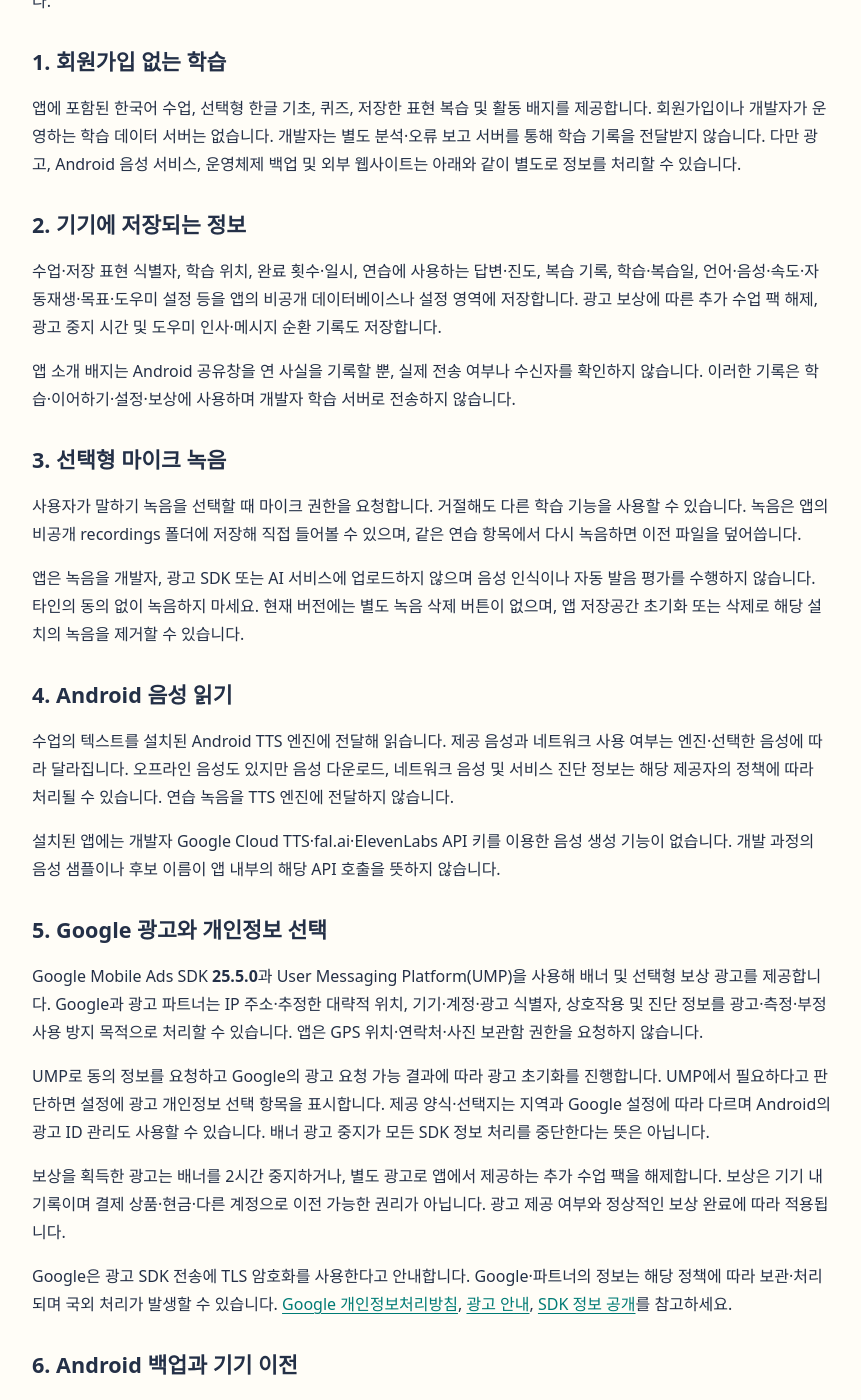
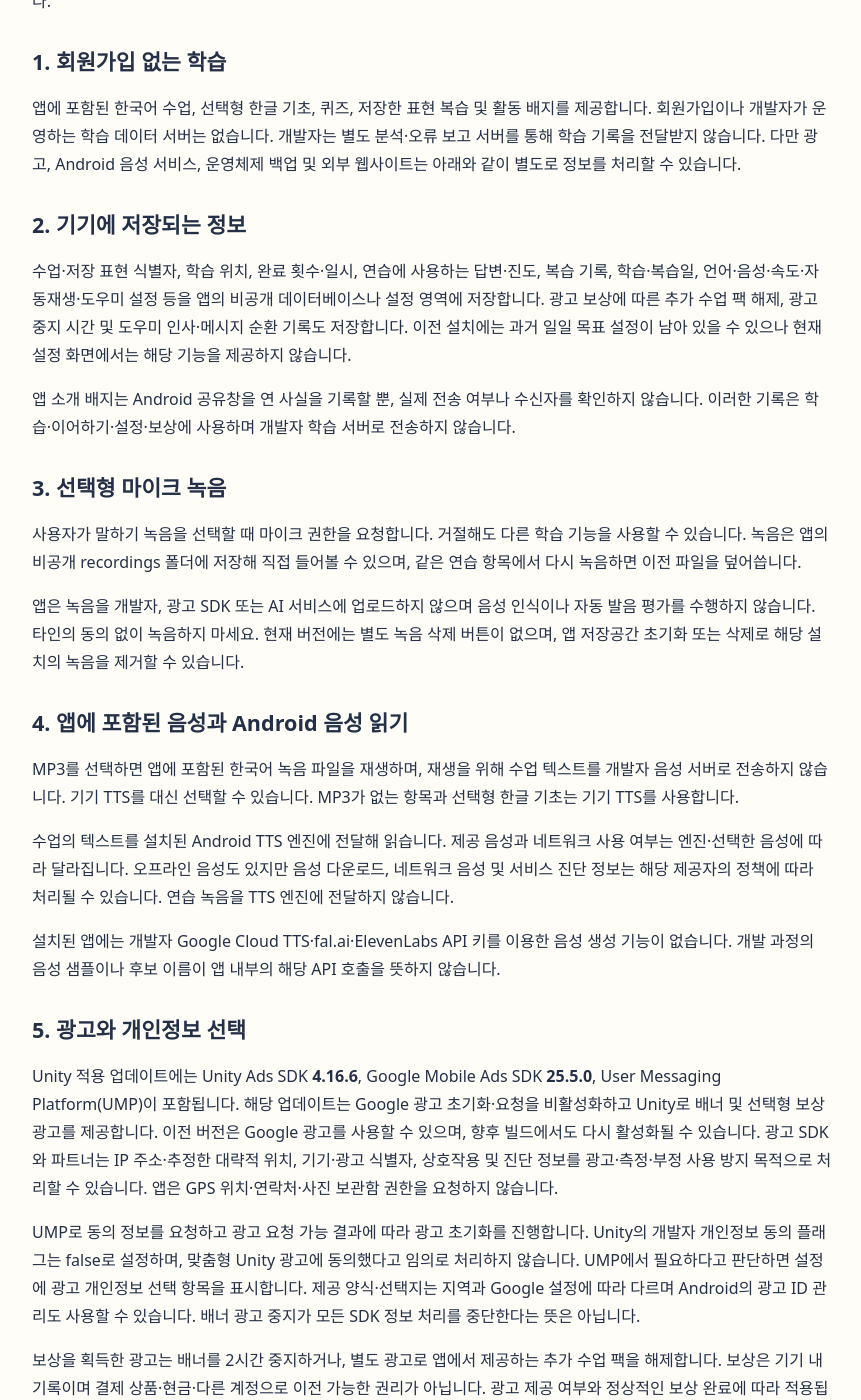
Before and after one commit to Minor-Orbit/medical-chinese-legal, a Jekyll site: the page built from workplace-korean/privacy/ko/index.md, in a window 1280 px wide and 1400 px high, scrolled down 349 px. Shown: the whole window, without its empty margins (208-1069 px from the left). Built offline with Jekyll 4.4.1, drawn with Linux system fonts in a browser that asks for light colours; some of the changed text lies outside the part shown.

Commit message:
Update Workplace Korean privacy for Unity ads and bundled audio

```diff
--- a/workplace-korean/privacy/ko/index.md
+++ b/workplace-korean/privacy/ko/index.md
@@ -15,7 +15,7 @@ lang: ko
 
 ## 2. 기기에 저장되는 정보
 
-수업·저장 표현 식별자, 학습 위치, 완료 횟수·일시, 연습에 사용하는 답변·진도, 복습 기록, 학습·복습일, 언어·음성·속도·자동재생·목표·도우미 설정 등을 앱의 비공개 데이터베이스나 설정 영역에 저장합니다. 광고 보상에 따른 추가 수업 팩 해제, 광고 중지 시간 및 도우미 인사·메시지 순환 기록도 저장합니다.
+수업·저장 표현 식별자, 학습 위치, 완료 횟수·일시, 연습에 사용하는 답변·진도, 복습 기록, 학습·복습일, 언어·음성·속도·자동재생·도우미 설정 등을 앱의 비공개 데이터베이스나 설정 영역에 저장합니다. 광고 보상에 따른 추가 수업 팩 해제, 광고 중지 시간 및 도우미 인사·메시지 순환 기록도 저장합니다. 이전 설치에는 과거 일일 목표 설정이 남아 있을 수 있으나 현재 설정 화면에서는 해당 기능을 제공하지 않습니다.
 
 앱 소개 배지는 Android 공유창을 연 사실을 기록할 뿐, 실제 전송 여부나 수신자를 확인하지 않습니다. 이러한 기록은 학습·이어하기·설정·보상에 사용하며 개발자 학습 서버로 전송하지 않습니다.
 
@@ -25,21 +25,27 @@ lang: ko
 
 앱은 녹음을 개발자, 광고 SDK 또는 AI 서비스에 업로드하지 않으며 음성 인식이나 자동 발음 평가를 수행하지 않습니다. 타인의 동의 없이 녹음하지 마세요. 현재 버전에는 별도 녹음 삭제 버튼이 없으며, 앱 저장공간 초기화 또는 삭제로 해당 설치의 녹음을 제거할 수 있습니다.
 
-## 4. Android 음성 읽기
+## 4. 앱에 포함된 음성과 Android 음성 읽기
+
+MP3를 선택하면 앱에 포함된 한국어 녹음 파일을 재생하며, 재생을 위해 수업 텍스트를 개발자 음성 서버로 전송하지 않습니다. 기기 TTS를 대신 선택할 수 있습니다. MP3가 없는 항목과 선택형 한글 기초는 기기 TTS를 사용합니다.
 
 수업의 텍스트를 설치된 Android TTS 엔진에 전달해 읽습니다. 제공 음성과 네트워크 사용 여부는 엔진·선택한 음성에 따라 달라집니다. 오프라인 음성도 있지만 음성 다운로드, 네트워크 음성 및 서비스 진단 정보는 해당 제공자의 정책에 따라 처리될 수 있습니다. 연습 녹음을 TTS 엔진에 전달하지 않습니다.
 
 설치된 앱에는 개발자 Google Cloud TTS·fal.ai·ElevenLabs API 키를 이용한 음성 생성 기능이 없습니다. 개발 과정의 음성 샘플이나 후보 이름이 앱 내부의 해당 API 호출을 뜻하지 않습니다.
 
-## 5. Google 광고와 개인정보 선택
+## 5. 광고와 개인정보 선택
 
-Google Mobile Ads SDK **25.5.0**과 User Messaging Platform(UMP)을 사용해 배너 및 선택형 보상 광고를 제공합니다. Google과 광고 파트너는 IP 주소·추정한 대략적 위치, 기기·계정·광고 식별자, 상호작용 및 진단 정보를 광고·측정·부정 사용 방지 목적으로 처리할 수 있습니다. 앱은 GPS 위치·연락처·사진 보관함 권한을 요청하지 않습니다.
+Unity 적용 업데이트에는 Unity Ads SDK **4.16.6**, Google Mobile Ads SDK **25.5.0**, User Messaging Platform(UMP)이 포함됩니다. 해당 업데이트는 Google 광고 초기화·요청을 비활성화하고 Unity로 배너 및 선택형 보상 광고를 제공합니다. 이전 버전은 Google 광고를 사용할 수 있으며, 향후 빌드에서도 다시 활성화될 수 있습니다. 광고 SDK와 파트너는 IP 주소·추정한 대략적 위치, 기기·광고 식별자, 상호작용 및 진단 정보를 광고·측정·부정 사용 방지 목적으로 처리할 수 있습니다. 앱은 GPS 위치·연락처·사진 보관함 권한을 요청하지 않습니다.
 
-UMP로 동의 정보를 요청하고 Google의 광고 요청 가능 결과에 따라 광고 초기화를 진행합니다. UMP에서 필요하다고 판단하면 설정에 광고 개인정보 선택 항목을 표시합니다. 제공 양식·선택지는 지역과 Google 설정에 따라 다르며 Android의 광고 ID 관리도 사용할 수 있습니다. 배너 광고 중지가 모든 SDK 정보 처리를 중단한다는 뜻은 아닙니다.
+UMP로 동의 정보를 요청하고 광고 요청 가능 결과에 따라 광고 초기화를 진행합니다. Unity의 개발자 개인정보 동의 플래그는 false로 설정하며, 맞춤형 Unity 광고에 동의했다고 임의로 처리하지 않습니다. UMP에서 필요하다고 판단하면 설정에 광고 개인정보 선택 항목을 표시합니다. 제공 양식·선택지는 지역과 Google 설정에 따라 다르며 Android의 광고 ID 관리도 사용할 수 있습니다. 배너 광고 중지가 모든 SDK 정보 처리를 중단한다는 뜻은 아닙니다.
 
 보상을 획득한 광고는 배너를 2시간 중지하거나, 별도 광고로 앱에서 제공하는 추가 수업 팩을 해제합니다. 보상은 기기 내 기록이며 결제 상품·현금·다른 계정으로 이전 가능한 권리가 아닙니다. 광고 제공 여부와 정상적인 보상 완료에 따라 적용됩니다.
 
 Google은 광고 SDK 전송에 TLS 암호화를 사용한다고 안내합니다. Google·파트너의 정보는 해당 정책에 따라 보관·처리되며 국외 처리가 발생할 수 있습니다. [Google 개인정보처리방침](https://policies.google.com/privacy), [광고 안내](https://policies.google.com/technologies/ads), [SDK 정보 공개](https://developers.google.com/admob/android/privacy/play-data-disclosure)를 참고하세요.
+
+Unity와 파트너의 광고 정보 처리는 개인정보 권리·선택 안내를 포함한 [Unity 게임 플레이어 및 앱 사용자 개인정보처리방침](https://unity.com/legal/game-player-and-app-user-privacy-policy)에 따르며 국외 처리가 발생할 수 있습니다. 앱은 로컬 학습 기록이나 마이크 녹음을 광고 요청에 첨부하지 않습니다.
+
+Unity의 [SDK 데이터 보안 안내](https://docs.unity.com/en-us/grow/ads/privacy/google-data-safety)는 SDK·사용자 식별자, 구매 내역 정보 및 광고 상호작용도 정보 유형으로 안내합니다. 이는 앱에서 이름·이메일·계좌·카드 정보를 요구하거나 앱 내 결제를 제공한다는 뜻이 아닙니다. 앱은 개발자 계정 프로필이나 구매 이벤트를 Unity에 전달하지 않습니다. SDK의 광고·광고 성과 처리와 로컬 수업 보상은 별개입니다. Unity는 선택형 Acquire Optimization 기능을 활성화한 경우 앱 사용 시간도 처리한다고 안내합니다.
 
 ## 6. Android 백업과 기기 이전
 
```
Also changed, not shown: other parts of workplace-korean/privacy/ko/index.md (+1 -1 lines), workplace-korean/privacy/index.md (+12 -6 lines).
